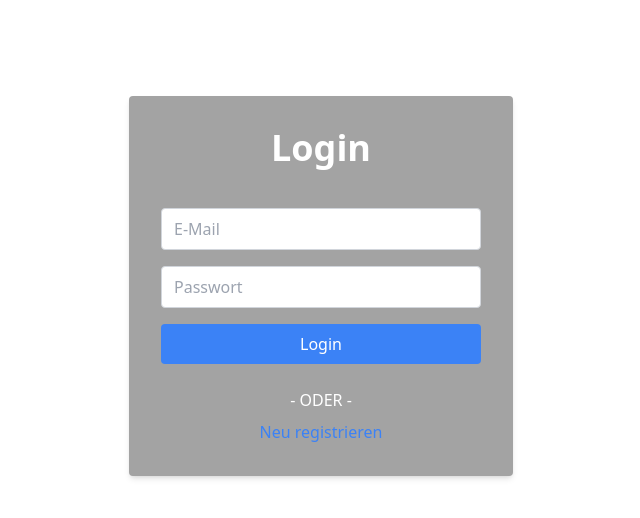
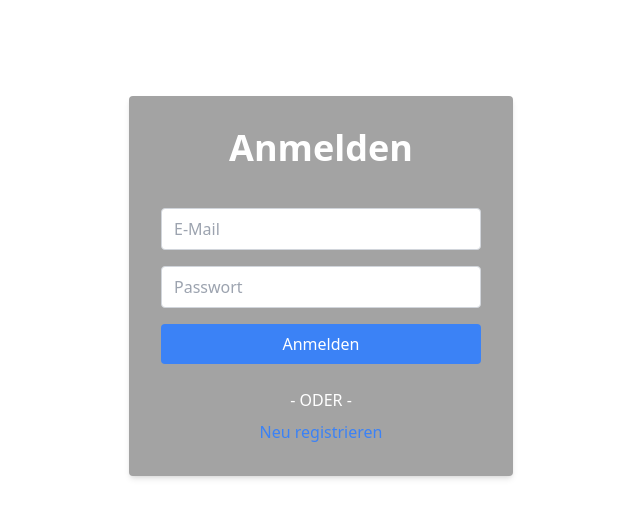
Before and after one commit to FabianRuefenacht/DEFVIS, a Next.js app in the folder frontend/: page /login in a window 1280 px wide. Shown: the top 518 px of the page, without its empty margins (319-959 px from the left). Built offline with nearby package versions, Linux system fonts and the light colour scheme.

Commit message:
update login

```diff
--- a/frontend/src/app/login/page.tsx
+++ b/frontend/src/app/login/page.tsx
@@ -64,7 +64,7 @@ const Login = () => {
     <main className="flex min-h-screen flex-col items-center justify-between p-24">
       <div className="bg-neutral-400 text-white p-8 rounded shadow-md w-96">
         <h1 className="text-4xl text-center font-semibold mb-8 text-white">
-          Login
+          Anmelden
         </h1>
         <form onSubmit={handleSubmit}>
           <input
@@ -83,7 +83,7 @@ const Login = () => {
             type="submit"
             className="w-full bg-blue-500 my-2 text-white py-2 rounded hover:bg-blue-600"
           >
-            Login
+            Anmelden
           </button>
           {errorMessage == "UserNotFound" ? <p>Nutzer nicht gefunden!</p> : ""}
           {errorMessage == "WrongPW" ? <p>Passwort inkorrekt!</p> : ""}
```
